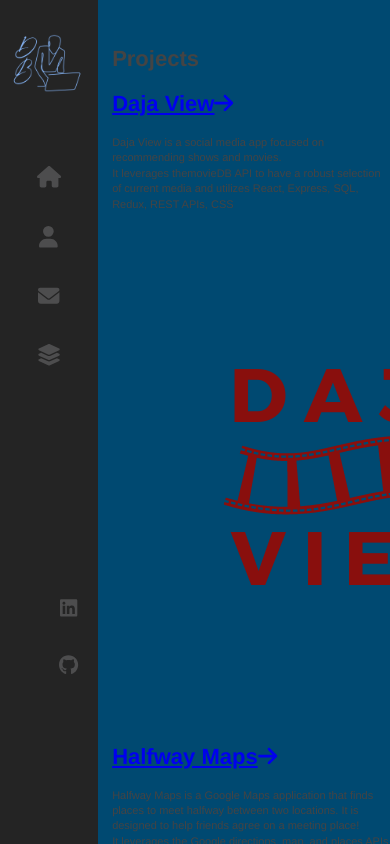
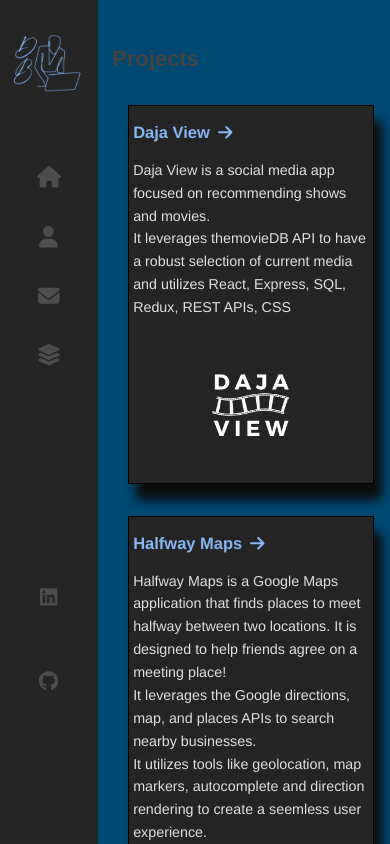
Before and after one commit to dougbostick/portfolio_og, a React (Create React App) app: page /projects in a window 390 px wide. Built offline with nearby package versions, Linux system fonts and the light colour scheme.

Commit message:
finished basic mobile styling

```diff
--- a/src/App.scss
+++ b/src/App.scss
@@ -35,40 +35,28 @@
           font-size: 195%;
         }
       }
-      ul {
-        height: 30%;
-        // border: 1px solid red;
+      .ext-links {
+        height: 20%;
         display: flex;
-        // text-align: center;
         flex-direction: column;
-        // justify-content: space-a;
-        // align-items: center;
-        li {
-          list-style: none;
-          align-self: center;
-          // margin-right: 70%;
-          margin-top: 50%;
+        justify-content: space-around;
+        a {
+          color: $icon;
           font-size: 180%;
-          a {
-            color: $icon;
-          }
         }
       }
     }
     .page {
       width: 75%;
       margin-left: 25%;
-      // background: white;
       height: 100%;
       .large-logo {
-        // width: 400%;
         display: none;
       }
       .container {
         margin-top: 15%;
         margin-left: 5%;
       }
-
       .text-zone {
         width: 80%;
         max-height: 90%;
@@ -114,7 +102,6 @@
           width: 10%;
         }
       }
-
       .text-zone-about {
         color: $white;
         padding: 4px;
@@ -131,19 +118,92 @@
         }
       }
       .contact-page {
-        height: 100%;
+        height: 80%;
         display: flex;
         flex-direction: column;
         justify-content: center;
         align-items: center;
       }
       .text-zone-contact {
+        // text-align: center;
         height: 40%;
         color: $white;
-        margin-bottom: 30%;
+        margin-bottom: 40%;
         display: flex;
         flex-direction: column;
         justify-content: space-around;
+        align-items: center;
+        font-size: 180%;
+        font-weight: 400;
+      }
+      .button-div-contact {
+        display: flex;
+        flex-direction: column;
+
+        a {
+          color: $purple;
+          text-decoration: none;
+        }
+
+        .flat-button {
+          text-align: center;
+          letter-spacing: 4px;
+          font-family: sans-serif;
+          text-decoration: none;
+          padding: 10px 18px;
+          border: 1px solid $purple;
+          margin: 12px;
+          float: left;
+          animation: fadeIn 1s 1s backwards;
+        }
+      }
+
+      .project-list {
+        // height: 100vh;
+        display: flex;
+        flex-direction: column;
+        justify-content: space-around;
+        overflow: scroll;
+      }
+
+      .project-div {
+        display: flex;
+        flex-direction: column;
+        align-items: center;
+        justify-content: space-around;
+        border: 1px solid black;
+        background: $black;
+        box-shadow: 8px 16px 10px rgb(12, 12, 12);
+        padding: 4px;
+        // padding-left: 12px;
+        // width: 55%;
+        margin: 16px;
+        img {
+          width: 60%;
+          height: auto;
+          margin-left: 20%;
+        }
+
+        h1 {
+          font-size: 150%;
+          a {
+            color: $lightBlue;
+            text-decoration: none;
+            svg {
+              padding-left: 8px;
+            }
+          }
+        }
+        p {
+          color: $white;
+          font-size: 130%;
+          font-weight: 400;
+          line-height: 160%;
+        }
+
+        .daja {
+          filter: brightness(0) invert(1);
+        }
       }
     }
   }
--- a/src/components/Layout/index.scss
+++ b/src/components/Layout/index.scss
@@ -42,70 +42,19 @@
   }
 
   .project-page {
-    // position: absolute;
-    // height: 120%;
     overflow: scroll;
     color: $white;
     left: 15%;
     top: 5%;
 
+    .project-list {
+      margin-bottom: 5%;
+    }
+
     h1 {
       font-size: 28px;
       letter-spacing: 4px;
+      margin-bottom: 5%;
     }
   }
 }
-
-// @media (max-width: 960px) {
-//   body {
-//     background-color: white;
-//     overflow: scroll;
-//     // width: 100vh;
-//     // height: 100vh;
-//     // display: flex;
-//     // flex-direction: column;
-//     .app {
-//       width: 100%;
-//       height: 100%;
-//       overflow: scroll;
-//     }
-
-//     .page {
-//       display: flex;
-//       overflow: scroll;
-//       position: relative;
-//       // display: flex;
-//     }
-//     .container {
-//       width: 70%;
-//       .large-logo {
-//         position: relative;
-//       }
-//       .text-zone {
-//         position: relative;
-//         background: red;
-//         width: 70%;
-//       }
-//     }
-
-//     .nav-bar {
-//       // background: white;
-//       position: relative;
-//       width: 30%;
-//       height: 100%;
-//     }
-//   }
-//   // .nav-bar {
-//   //   background: white;
-//   //   // position: relative;
-//   //   // width: 30%;
-//   // }
-//   // .home-page {
-//   //   position: relative;
-//   // }
-
-//   // .app {
-//   //   display: flex;
-//   //   flex-direction: column;
-//   // }
-// }
--- a/src/components/Projects/index.js
+++ b/src/components/Projects/index.js
@@ -105,8 +105,9 @@
             >
               <img
                 src={seven}
+                className="bowl-logo"
                 alt="seven"
-                style={{ width: '195px', height: '150px' }}
+                // style={{ width: '195px', height: '150px' }}
               />
             </a>
           </div>
--- a/src/components/Sidebar/index.js
+++ b/src/components/Sidebar/index.js
@@ -52,8 +52,7 @@
           <FontAwesomeIcon icon={faLayerGroup} />
         </NavLink>
       </nav>
-      <ul>
-        <li>
+      <div className="ext-links">
         <a
           target="_blank"
           rel="noreferrer"
@@ -61,8 +60,7 @@
         >
           <FontAwesomeIcon icon={faLinkedin} />
         </a>
-        </li>
-        <li>
+
         <a
           target="_blank"
           rel="noreferrer"
@@ -70,8 +68,7 @@
         >
           <FontAwesomeIcon icon={faGithub} />
         </a>
-        </li>
-      </ul>
+      </div>
     </div>
   );
 };
--- a/src/components/Sidebar/index.scss
+++ b/src/components/Sidebar/index.scss
@@ -96,7 +96,7 @@
       }
     }
 
-    ul {
+    .ext-links {
       position: absolute;
       bottom: 20px;
       width: 100%;
@@ -106,10 +106,7 @@
       text-align: center;
       margin: 0;
       text-decoration: none;
-
-      li {
       margin-bottom: 25%;
-
       a {
         padding: 7px 0;
         color: $icon;
@@ -123,4 +120,3 @@
     }
   }
 }
-}
```
Lines whose indentation alone changed are shown as unchanged.
